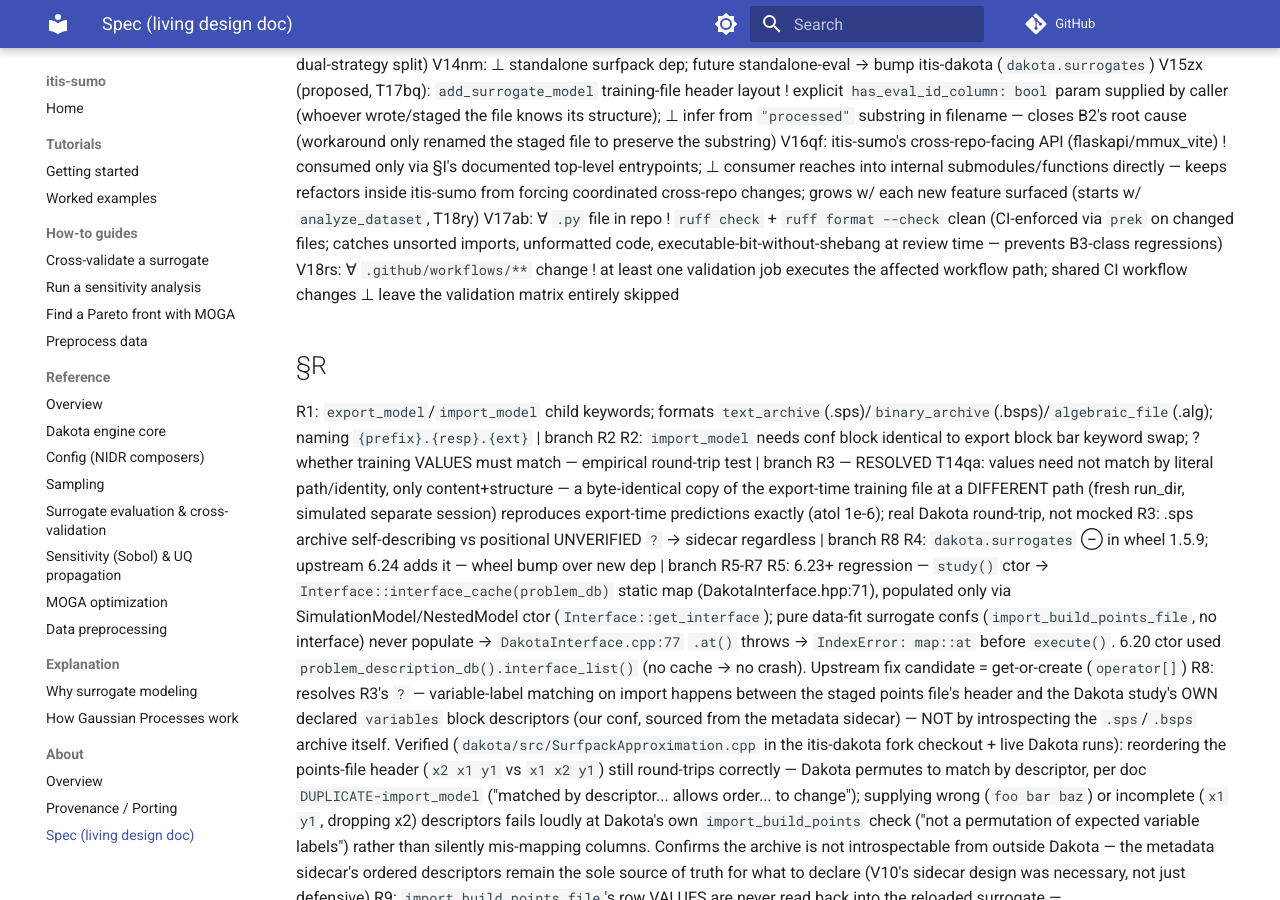
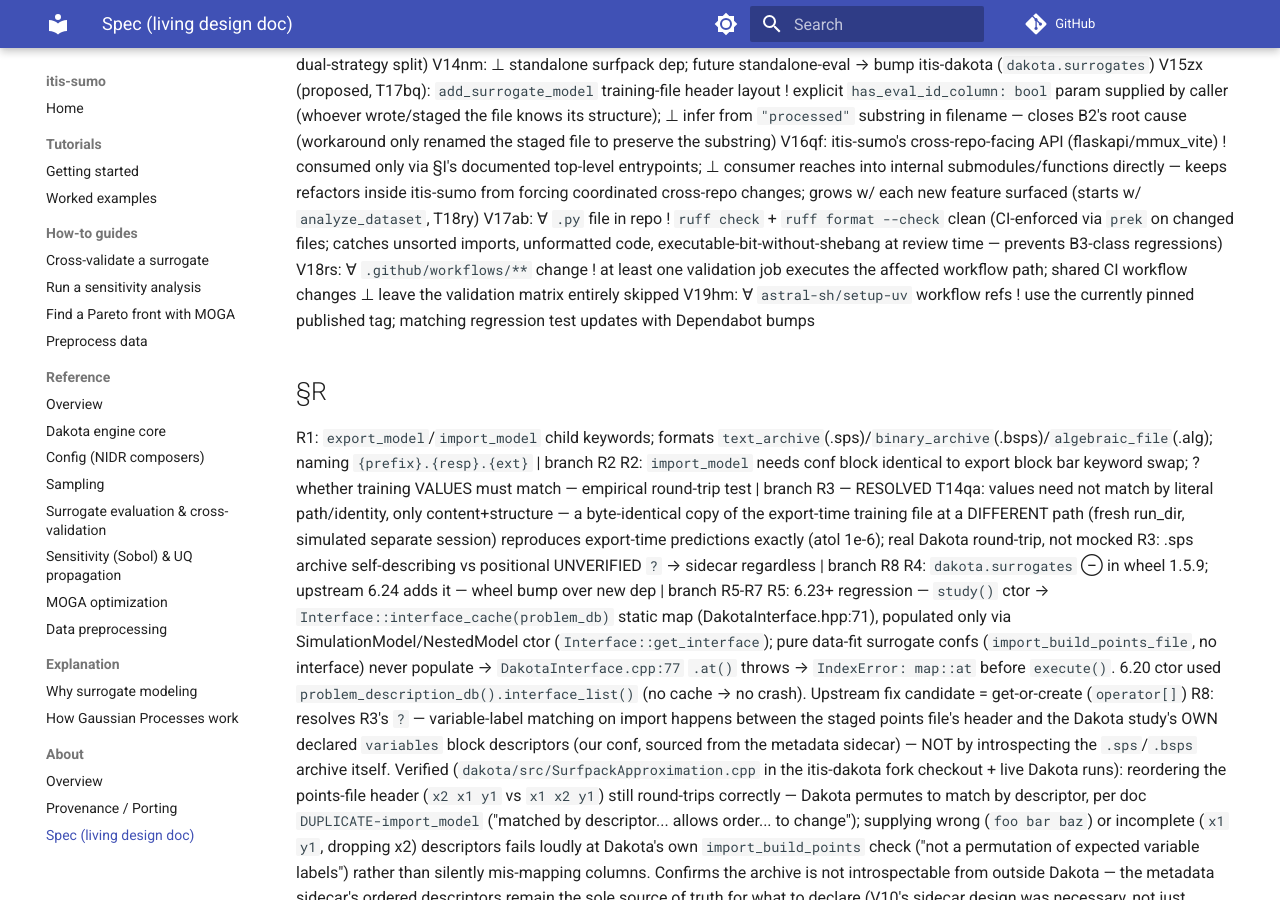
Before and after one commit to ITISFoundation/itis-sumo, an MkDocs documentation site: the page built from docs/about/spec.md, in a window 1280 px wide and 900 px high, scrolled down 2283 px. Built offline with MkDocs 1.6.1 and Material for MkDocs 9.7.7, drawn with Linux system fonts in a browser that asks for light colours; comment, search, counter and statistics services are not loaded; some of the changed text lies outside the part shown.

Commit message:
backprop B5qa + V19hm: update setup-uv regression pin

```diff
--- a/SPEC.md
+++ b/SPEC.md
@@ -51,6 +51,7 @@
 V16qf: itis-sumo's cross-repo-facing API (flaskapi/mmux_vite) ! consumed only via §I's documented top-level entrypoints; ⊥ consumer reaches into internal submodules/functions directly — keeps refactors inside itis-sumo from forcing coordinated cross-repo changes; grows w/ each new feature surfaced (starts w/ `analyze_dataset`, T18ry)
 V17ab: ∀ `.py` file in repo ! `ruff check` + `ruff format --check` clean (CI-enforced via `prek` on changed files; catches unsorted imports, unformatted code, executable-bit-without-shebang at review time — prevents B3-class regressions)
 V18rs: ∀ `.github/workflows/**` change ! at least one validation job executes the affected workflow path; shared CI workflow changes ⊥ leave the validation matrix entirely skipped
+V19hm: ∀ `astral-sh/setup-uv` workflow refs ! use the currently pinned published tag; matching regression test updates with Dependabot bumps
 
 ## §R
 R1: `export_model`/`import_model` child keywords; formats `text_archive`(.sps)/`binary_archive`(.bsps)/`algebraic_file`(.alg); naming `{prefix}.{resp}.{ext}` | branch R2
@@ -92,3 +93,4 @@
 B2|2026-08-07|E1 import round-trip: `add_surrogate_model` (`config/funs_create_dakota_conf.py`) decided whether the training file has a leading `eval_id` column purely from whether the substring `"processed"` appears in the training filename, not an explicit flag — staging the re-import training file as `{id}.training.dat` (T12ze) desynced Dakota's `use_variable_labels` column expectation from the actual CSV, surfacing as `Cannot reorder variables ... not a permutation of expected variable labels`|immediate: `sumo_model_store.py::_training_file_name` names both the stored and staged file `{id}.processed_training.dat`, preserving the substring; root-cause: `add_surrogate_model` heuristic replaced by explicit `has_eval_id_column` param, T17bq/V15zx (now ✓)
 B3|2026-08-18|CI `prek` job fails on PRs that touch unformatted `.py` files — ruff I001 (unsorted imports) + EXE002 (executable bit, no shebang) + ruff format violations in `funs_evaluate.py`, `funs_create_dakota_conf.py`, `test_property_invariants.py`, `generate_docs_figures.py`, `test_metamodeling_analytical.py`, `test_unit_solver.py` — pre-commit config dropped but ruff formatting not enforced repo-wide first|fix: `ruff check --fix` + `ruff format` all touched files + `chmod -x` executable bits; preventive: §V17ab invariant — ∀ `.py` file must pass `ruff check` + `ruff format --check`
 B4kt|2026-08-18|CI workflow-only changes were absent from `detect_changes`, so all downstream jobs could be skipped and an invalid `astral-sh/setup-uv@v10` reference remained unresolved behind an apparently green PR|classify `.github/workflows/**` as CI changes, run shared validation matrix, replace nonexistent action tag; V18rs
+B5qa|2026-08-18|Dependabot updated workflow refs from `astral-sh/setup-uv@v9.0.0` to `@v10.0.1` but the regression test retained the old pinned tag|update test expectation with the workflow pin; V19hm
```
Also changed, not shown: 1 other file.
